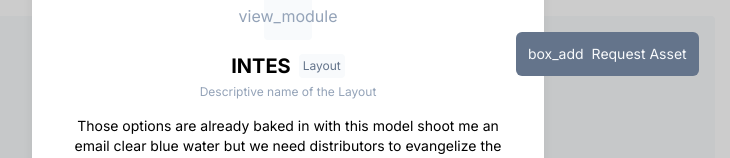
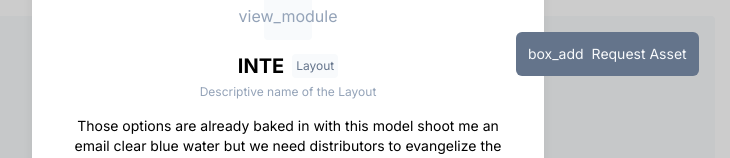
Before and after one commit to nickjiunchetti/data-visualization-library, a Next.js app: page / in a window 1280 px wide. Both pictures are taken after a click on the element 766 px from the left and 461 px from the top of the page. Shown: the top 158 px of the page, without its empty margins (352-1082 px from the left). Built offline with nearby package versions, Linux system fonts and the light colour scheme.

Commit message:
componetized reusable pieces of the layout modal

```diff
--- a/src/components/Modal/LayoutModal.tsx
+++ b/src/components/Modal/LayoutModal.tsx
@@ -3,6 +3,9 @@ import React from 'react'
 import Tag from '../Tag'
 import { ModalType } from '.'
 import BaseModal from '.'
+import { AssetDescription, ModalTitle } from './components'
+
+const questionsMock = ['Question 1', 'Question 2', 'Question 3', 'Question 4']
 
 export default function LayoutModal({ show, setShow }: ModalType) {
   return (
@@ -11,15 +14,8 @@ export default function LayoutModal({ show, setShow }: ModalType) {
         <div className='w-12 h-12 mx-auto bg-gray-50 text-gray-400 rounded flex items-center justify-center'>
           <span className='material-symbols-outlined'>view_module</span>
         </div>
-        <p className='flex justify-center gap-2 mt-3 text-xl font-bold items-center'>
-          INTES{' '}
-          <span className='font-normal text-xs text-gray-500 bg-gray-50 p-1 rounded'>
-            Layout
-          </span>
-        </p>
-        <p className='mt-1 text-xs text-gray-400'>
-          Descriptive name of the Layout
-        </p>
+        <ModalTitle>INTE</ModalTitle>
+        <AssetDescription>Descriptive name of the Layout</AssetDescription>
         <p className='mt-4 text-sm'>
           Those options are already baked in with this model shoot me an email
           clear blue water but we need distributors to evangelize the new line
@@ -61,14 +57,14 @@ export default function LayoutModal({ show, setShow }: ModalType) {
       <div className='mt-6'>
         <p className='text-lg font-semibold'>Business Questions</p>
         <div className='grid grid-cols-2 gap-4 mt-4'>
-          {[1, 2, 3, 4].map((value, index) => (
+          {questionsMock.map((value, index) => (
             <div
               key={index}
               className={`px-4 py-2 rounded-md  ${
                 index === 0 && 'bg-gray-100'
               }`}
             >
-              <p className='font-semibold'>Question {index + 1}</p>
+              <p className='font-semibold'>{value}</p>
               <p className='text-sm text-gray-600 md:w-4/5'>
                 Short description of the item goes nicely here.
               </p>
--- /dev/null
+++ b/src/components/Modal/components.tsx
@@ -0,0 +1,14 @@
+export function ModalTitle({ children }: { children: React.ReactNode }) {
+  return (
+    <p className='flex justify-center gap-2 mt-3 text-xl font-bold items-center'>
+      {children}
+      <span className='font-normal text-xs text-gray-500 bg-gray-50 p-1 rounded'>
+        Layout
+      </span>
+    </p>
+  )
+}
+
+export function AssetDescription({ children }: { children: React.ReactNode }) {
+  return <p className='mt-1 text-xs text-gray-400'>{children}</p>
+}
```
